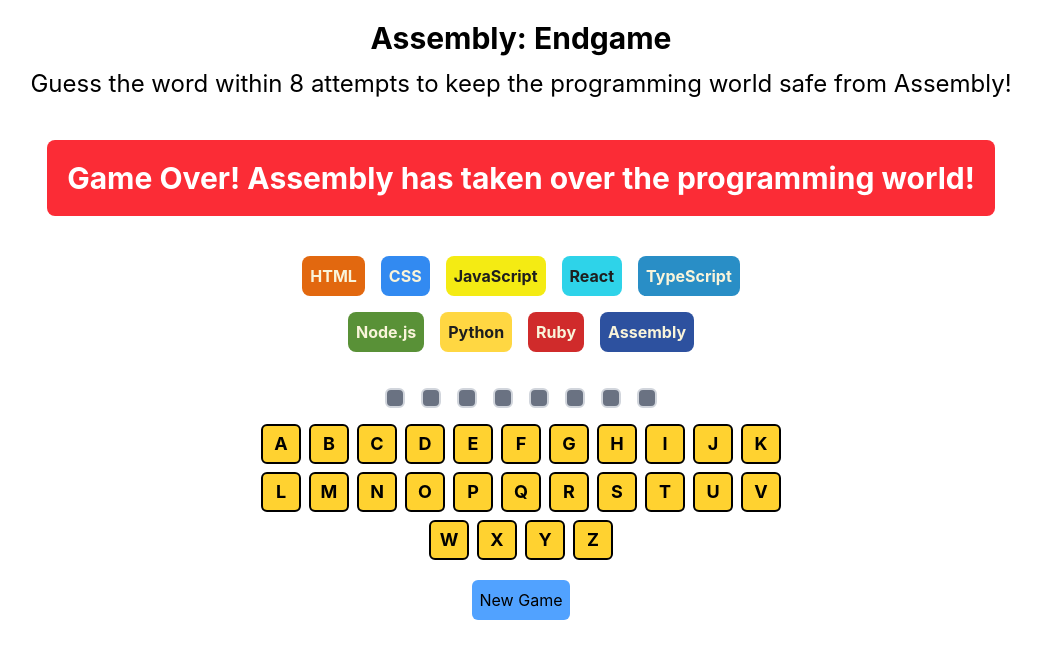
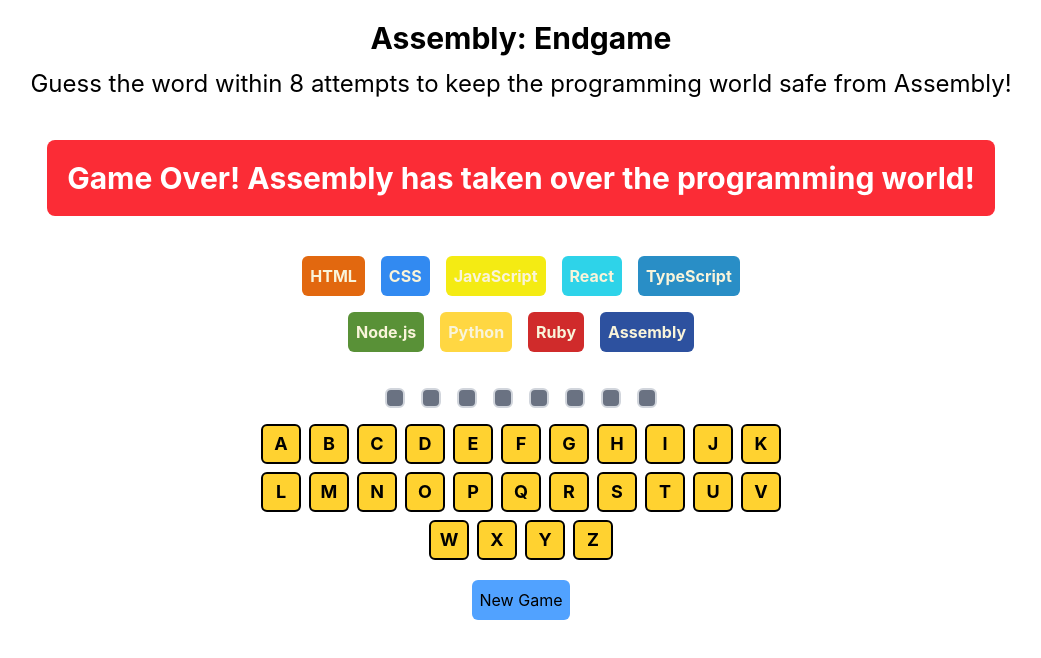
Before and after one commit to emmy-niyonsaba/Assembly-endgame, a React (Vite) app: page / in a window 1280 px wide. Shown: the top 658 px of the page, without its empty margins (119-1160 px from the left). Built offline with nearby package versions, Linux system fonts and the light colour scheme.

Commit message:
done by losting the languages by worngGuesed letter

```diff
--- a/public/data/languages.js
+++ b/public/data/languages.js
@@ -12,12 +12,12 @@
     {
         name: "JavaScript",
         backgroundColor: "#F4EB13",
-        color: "#1E1E1E",
+        color: "#F9F4DA",
     },
     {
         name: "React",
         backgroundColor: "#2ED3E9",
-        color: "#1E1E1E",
+        color: "#F9F4DA",
     },
     {
         name: "TypeScript",
@@ -32,7 +32,7 @@
     {
         name: "Python",
         backgroundColor: "#FFD742",
-        color: "#1E1E1E",
+        color: "#F9F4DA",
     },
     {
         name: "Ruby",
--- a/src/App.jsx
+++ b/src/App.jsx
@@ -1,7 +1,6 @@
 import './App.css'
 import Header from './components/Header'
 import Result from './components/Result'
-import Languages from './components/Languages'
 import Keyboard from './components/Keyboard'
 
 function App() {
@@ -9,7 +8,6 @@
     <div >
       <Header />
       <Result/>
-      <Languages/>
       <Keyboard/>
     </div>
   )
--- a/src/components/Keyboard.jsx
+++ b/src/components/Keyboard.jsx
@@ -1,10 +1,16 @@
 import { useState } from "react";
+import Languages from "./Languages";
 
 function Keyboard() {
-        const [currentWord, setCurrentWord] = useState('Emmanuel');
+
+
+    const [currentWord, setCurrentWord] = useState('Emmanuel');
+    const [guessedLetters, setGuessedLetters] = useState([]);
+
     const alphabets = "abcdefghijklmnopqrstuvwxyz".split("");
 
-    const [guessedLetters, setGuessedLetters] = useState([]);
+    const wrongLetters = guessedLetters.filter(letter => !currentWord.toLowerCase().includes(letter)).length;
+
     const addGessedLetter = (letter) => {
         if (!guessedLetters.includes(letter)) {
             setGuessedLetters((currentLetters) => [...currentLetters, letter]);
@@ -12,9 +18,11 @@
             alert("You have already guessed this letter!");
         }
     }
-    console.log(guessedLetters);
+    console.log(wrongLetters);
     return (
         <>
+            <Languages wrongLetters={wrongLetters}/>
+
             <div className='w-120 mx-auto flex justify-center gap-2 m-4'>
                 {
                     currentWord.split('').map((letter, index) => (
--- a/src/components/Languages.jsx
+++ b/src/components/Languages.jsx
@@ -1,15 +1,14 @@
+import { languages } from '/public/data/languages'
+const Languages = ({wrongLetters}) => {
 
-import React from 'react'
-import { languages } from '/public/data/languages'
-const Languages = () => {
   return (
     <div className=" w-130 flex flex-wrap justify-center items-center mx-auto gap-4 p-5">
       {languages.map((language, index) => (
         <div
           key={index}
-          className=" p-2 rounded-lg flex items-center justify-center  font-bold"
+          className={`p-2 rounded-md flex items-center justify-center  font-bold`}
           style={{
-            backgroundColor: language.backgroundColor,
+            backgroundColor: wrongLetters>index?"#e5e7eb":language.backgroundColor,
             color: language.color,
           }}
         >
```
